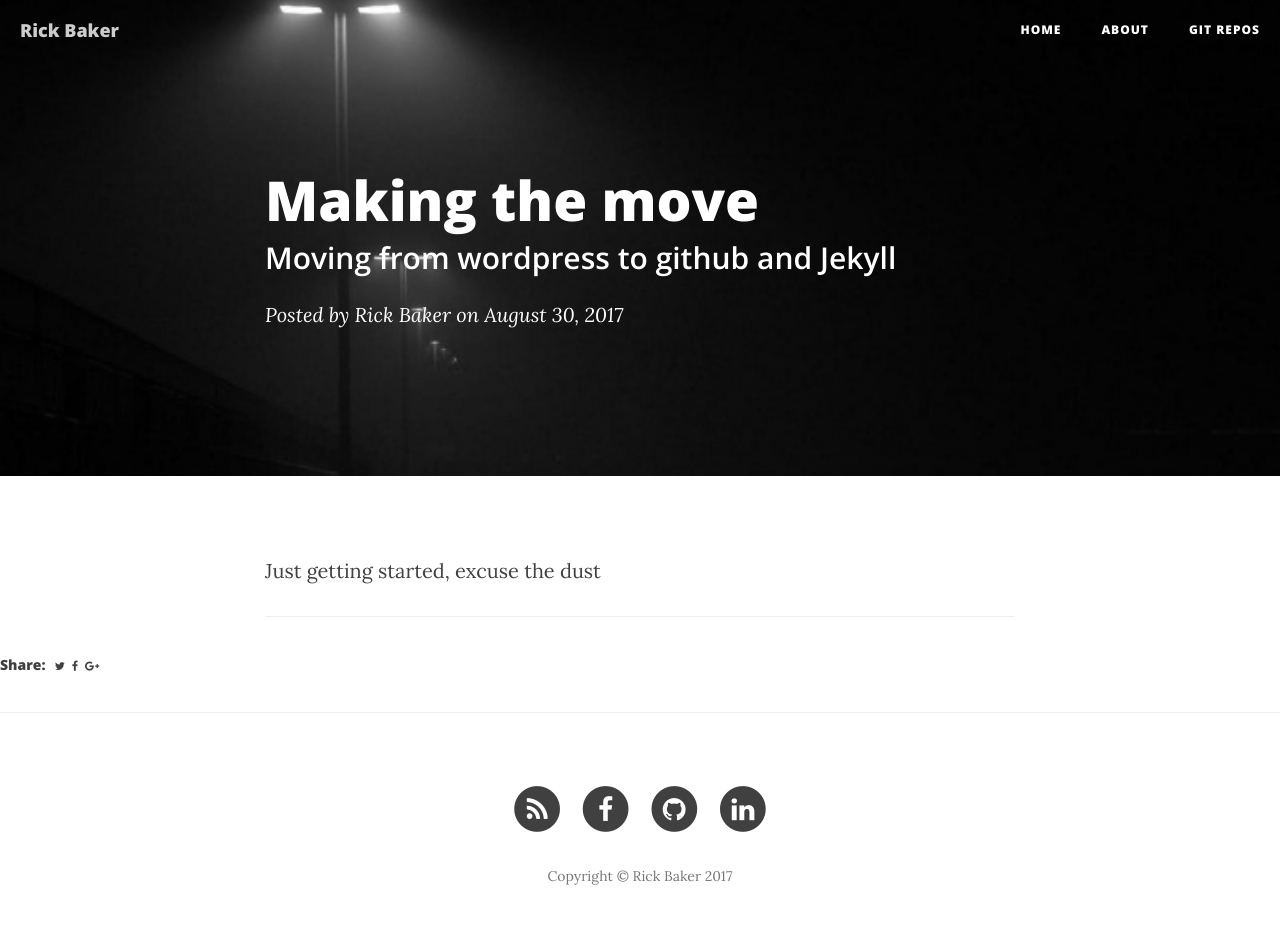
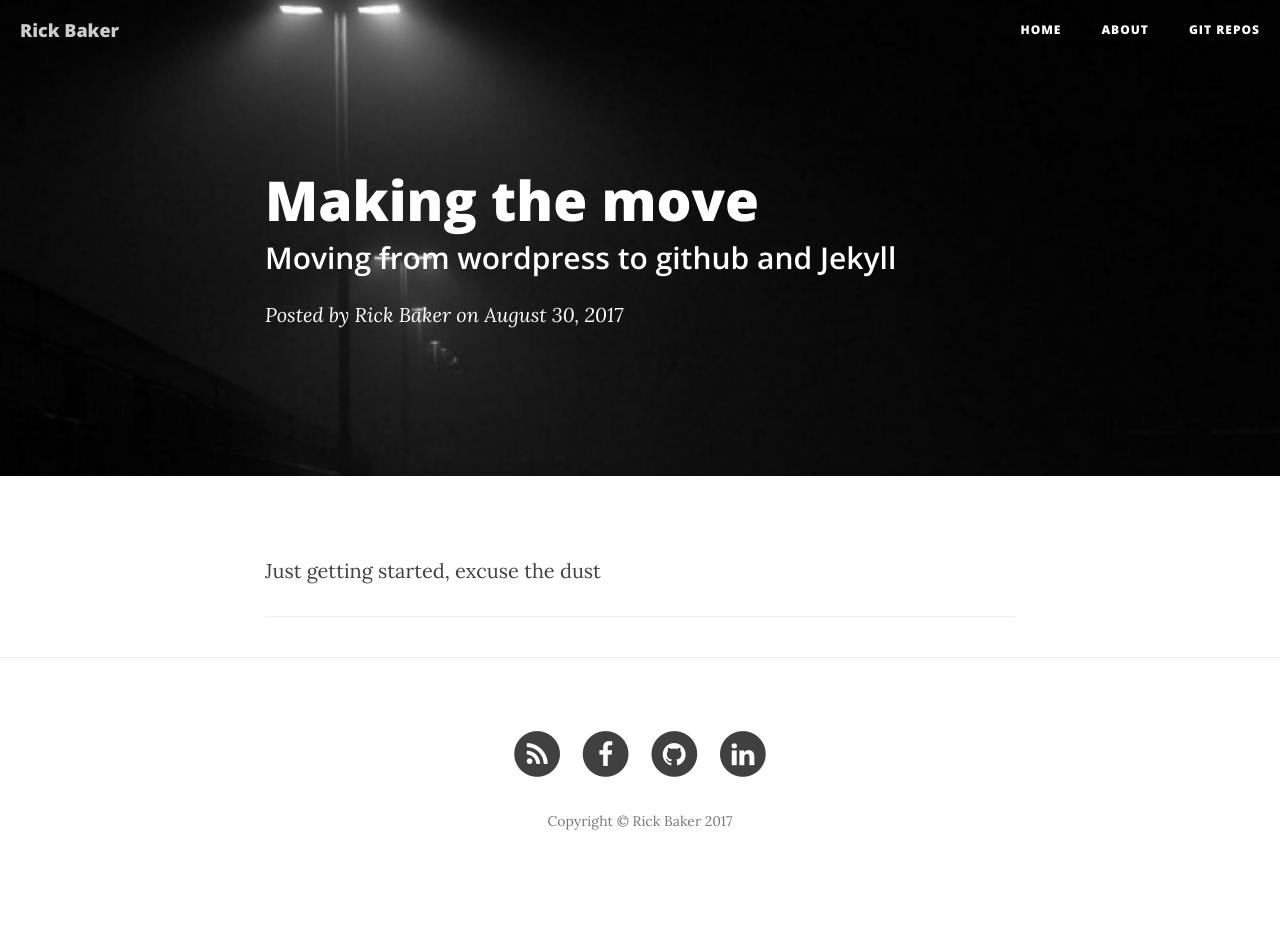
Before and after one commit to ricktbaker/ricktbaker.github.io, a Jekyll site: the page built from _posts/2017-08-30-getting-started.markdown, in a window 1280 px wide. Built offline with Jekyll 4.4.1, drawn with Linux system fonts in a browser that asks for light colours; nearby versions of some CDN libraries; after the commit the page ends 900 px from its top, so only the background shows below that.

Commit message:
initial checkin

```diff
--- a/_layouts/post.html
+++ b/_layouts/post.html
@@ -46,5 +46,4 @@ layout: default
         </div>
     </div>
 </article>
-{% include share.html %}
 <hr>
```
